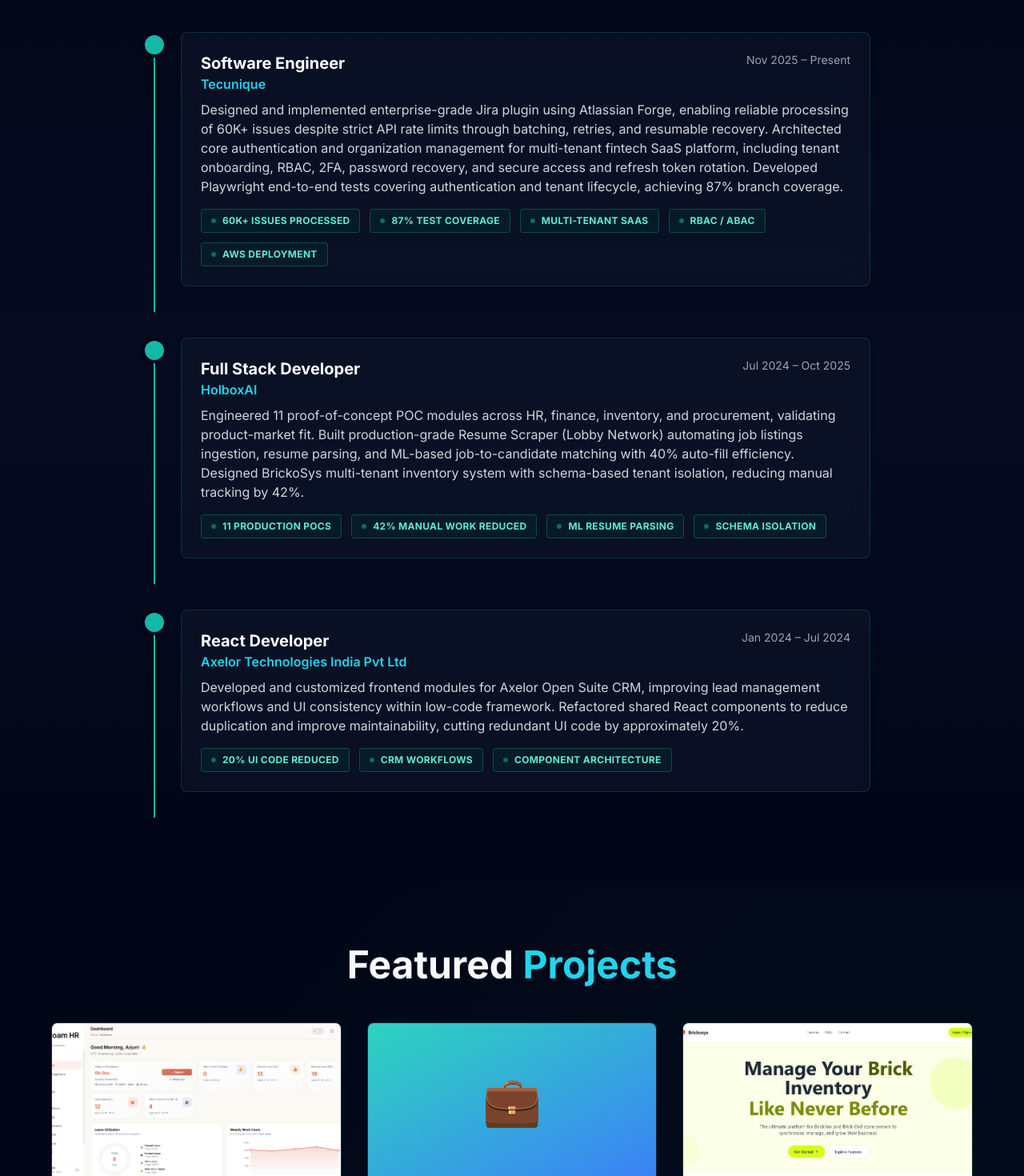
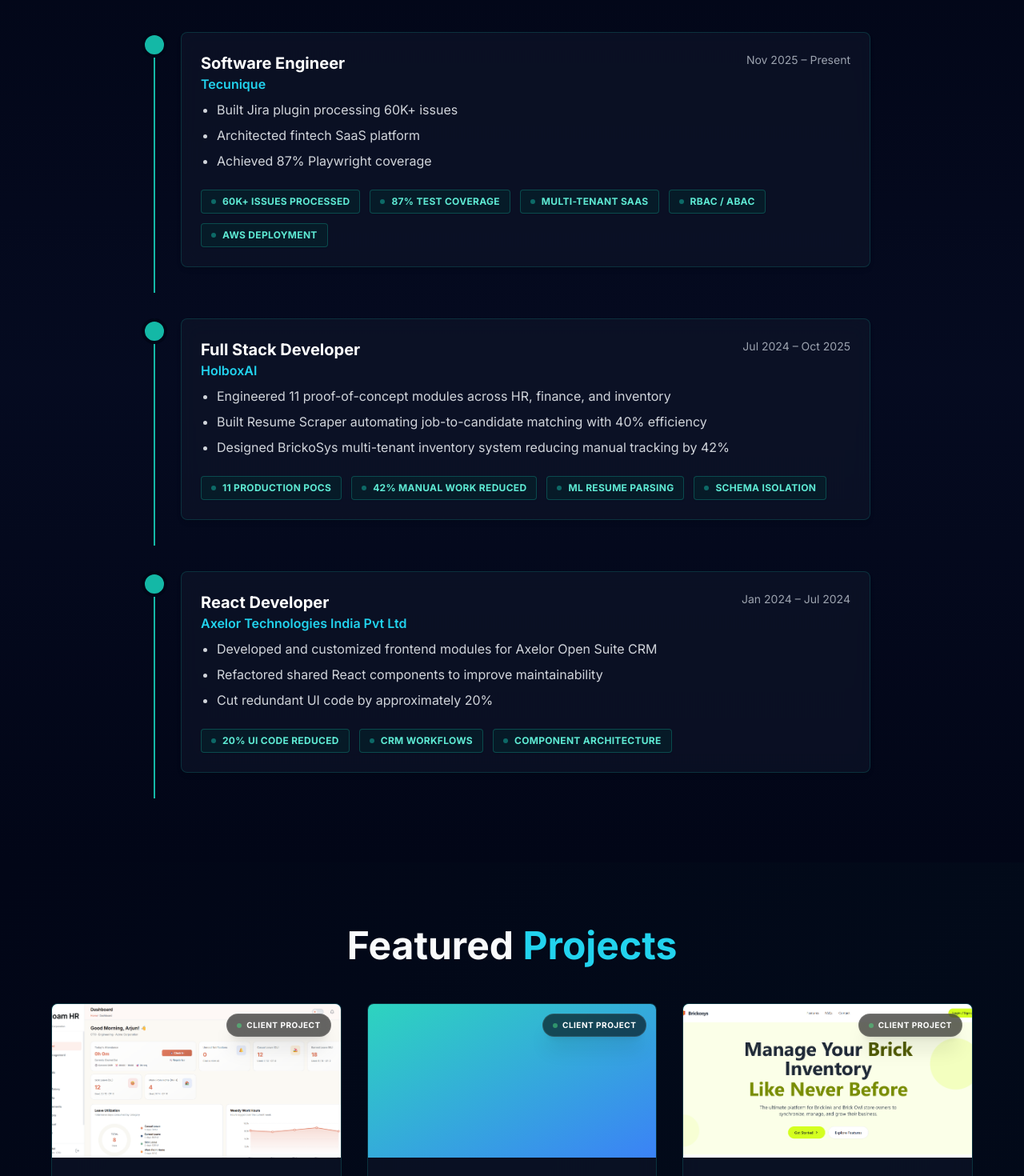
Before and after one commit to RupeshDev18/rupesh-portfolio, a React (Vite) app: page / in a window 1280 px wide. Shown: the part 3880-5350 px from the top of the page at 80% size. Built offline with nearby package versions, Linux system fonts and the light colour scheme.

Commit message:
fix: improvised contact section, blog section and experience

```diff
--- a/src/components/blog/Blog.jsx
+++ b/src/components/blog/Blog.jsx
@@ -32,12 +32,6 @@
               }}
               whileHover={{ y: -8, scale: 1.02 }}
             >
-              <Link to={`/blog/${post.id}`}>
-                <div className="h-40 bg-gradient-to-br from-teal-400 to-blue-500 flex items-center justify-center text-5xl cursor-pointer select-none">
-                  {post.image}
-                </div>
-              </Link>
-
               <div className="p-6 flex-1 flex flex-col">
                 <span className="inline-block px-3 py-1 bg-teal-50 dark:bg-teal-950/30 text-teal-800 dark:text-teal-300 rounded-full text-xs font-semibold mb-2 w-fit">
                   {post.category}
--- a/src/components/experience/Experience.jsx
+++ b/src/components/experience/Experience.jsx
@@ -45,7 +45,11 @@
                   <span className="text-sm text-gray-500 dark:text-gray-400 whitespace-nowrap ml-4">{exp.period}</span>
                 </div>
 
-                <p className="text-gray-700 dark:text-gray-300 mb-4">{exp.description}</p>
+                <ul className="list-disc list-outside ml-5 text-gray-700 dark:text-gray-300 mb-6 space-y-2">
+                  {exp.highlights?.map((point, i) => (
+                    <li key={i}>{point}</li>
+                  ))}
+                </ul>
 
                 <div className="flex flex-wrap gap-3">
                   {exp.skills.map((skill, i) => (
--- a/src/components/footer/Footer.jsx
+++ b/src/components/footer/Footer.jsx
@@ -61,7 +61,7 @@
 
         <div className="border-t border-gray-800 pt-8 text-center text-gray-400 text-sm">
           <p>&copy; {currentYear} Rupesh Yadav. All rights reserved.</p>
-          <p className="mt-2">Designed & Built with ❤️ using React & Framer Motion</p>
+          {/* <p className="mt-2">Designed & Built with ❤️ using React & Framer Motion</p> */}
         </div>
       </div>
     </footer>
--- a/src/components/projects/Projects.jsx
+++ b/src/components/projects/Projects.jsx
@@ -36,18 +36,21 @@
               whileHover={{ y: -10, scale: 1.02 }}
             >
               <div
-                className="h-48 bg-gradient-to-br from-teal-400 to-blue-500 flex items-center justify-center text-6xl overflow-hidden relative cursor-pointer group/img"
+                className={`h-48 bg-gradient-to-br from-teal-400 to-blue-500 flex items-center justify-center overflow-hidden relative ${project.imagePath ? 'cursor-pointer group/img' : ''}`}
                 onClick={() => project.imagePath && setSelectedImage(new URL(`../../assets/projects/${project.imagePath}`, import.meta.url).href)}
               >
-                {project.imagePath ? (
+                {/* Client Project Badge */}
+                <div className="absolute top-3 right-3 z-30 bg-black/60 backdrop-blur-md border border-white/10 text-white text-[10px] font-bold px-3 py-1.5 rounded-full uppercase tracking-wider shadow-xl flex items-center gap-1.5">
+                  <span className="w-1.5 h-1.5 rounded-full bg-green-400 animate-pulse"></span> Client Project
+                </div>
+
+                {project.imagePath && (
                   <>
                     <img src={new URL(`../../assets/projects/${project.imagePath}`, import.meta.url).href} alt={project.title} className="w-full h-full object-cover object-top hover:scale-105 transition-transform duration-500" />
                     <div className="absolute inset-0 bg-black/20 group-hover/img:bg-black/10 transition-colors duration-300 z-20 pointer-events-none flex items-center justify-center opacity-0 group-hover/img:opacity-100">
                       <span className="bg-black/50 text-white text-xs px-3 py-1 rounded-full backdrop-blur-sm font-bold shadow-lg">Enlarge</span>
                     </div>
                   </>
-                ) : (
-                  project.image
                 )}
               </div>
 
--- a/src/data/blogData.js
+++ b/src/data/blogData.js
@@ -6,7 +6,6 @@
     date: "Mar 15, 2026",
     readTime: "8 min read",
     category: "Backend Architecture",
-    image: "⚙️",
     content: `
 When building enterprise-grade Jira plugins using Atlassian Forge, one of the most critical challenges developers face is strict API rate limiting. During a recent project at Tecunique, I was tasked with reliably processing over 60,000 Jira issues for a synchronization task.
 
@@ -87,7 +86,6 @@
     date: "Feb 28, 2026",
     readTime: "10 min read",
     category: "Database Design",
-    image: "🗄️",
     content: `
 Building a multi-tenant SaaS application requires making a fundamental architectural decision early on: **How do we isolate tenant data?**
 
@@ -162,7 +160,6 @@
     date: "Jan 10, 2026",
     readTime: "12 min read",
     category: "AI/ML",
-    image: "🧠",
     content: `
 The modern job search is incredibly tedious. Candidates spend hours re-typing the exact same information into hundreds of slightly different Applicant Tracking Systems (ATS).
 
--- a/src/data/data.json
+++ b/src/data/data.json
@@ -64,7 +64,11 @@
       "company": "Tecunique",
       "period": "Nov 2025 – Present",
       "location": "Vadodara, Gujarat",
-      "description": "Designed and implemented enterprise-grade Jira plugin using Atlassian Forge, enabling reliable processing of 60K+ issues despite strict API rate limits through batching, retries, and resumable recovery. Architected core authentication and organization management for multi-tenant fintech SaaS platform, including tenant onboarding, RBAC, 2FA, password recovery, and secure access and refresh token rotation. Developed Playwright end-to-end tests covering authentication and tenant lifecycle, achieving 87% branch coverage.",
+      "highlights": [
+        "Built Jira plugin processing 60K+ issues",
+        "Architected fintech SaaS platform",
+        "Achieved 87% Playwright coverage"
+      ],
       "skills": ["60K+ Issues Processed", "87% Test Coverage", "Multi-Tenant SaaS", "RBAC / ABAC", "AWS Deployment"]
     },
     {
@@ -72,7 +76,11 @@
       "company": "HolboxAI",
       "period": "Jul 2024 – Oct 2025",
       "location": "Ahmedabad, Gujarat",
-      "description": "Engineered 11 proof-of-concept POC modules across HR, finance, inventory, and procurement, validating product-market fit. Built production-grade Resume Scraper (Lobby Network) automating job listings ingestion, resume parsing, and ML-based job-to-candidate matching with 40% auto-fill efficiency. Designed BrickoSys multi-tenant inventory system with schema-based tenant isolation, reducing manual tracking by 42%.",
+      "highlights": [
+        "Engineered 11 proof-of-concept modules across HR, finance, and inventory",
+        "Built Resume Scraper automating job-to-candidate matching with 40% efficiency",
+        "Designed BrickoSys multi-tenant inventory system reducing manual tracking by 42%"
+      ],
       "skills": ["11 Production POCs", "42% Manual Work Reduced", "ML Resume Parsing", "Schema Isolation"]
     },
     {
@@ -80,7 +88,11 @@
       "company": "Axelor Technologies India Pvt Ltd",
       "period": "Jan 2024 – Jul 2024",
       "location": "Surat, Gujarat",
-      "description": "Developed and customized frontend modules for Axelor Open Suite CRM, improving lead management workflows and UI consistency within low-code framework. Refactored shared React components to reduce duplication and improve maintainability, cutting redundant UI code by approximately 20%.",
+      "highlights": [
+        "Developed and customized frontend modules for Axelor Open Suite CRM",
+        "Refactored shared React components to improve maintainability",
+        "Cut redundant UI code by approximately 20%"
+      ],
       "skills": ["20% UI Code Reduced", "CRM Workflows", "Component Architecture"]
     }
   ],
@@ -89,7 +101,6 @@
       "id": "cleardays-hrms",
       "title": "SiloamHR: Enterprise Multi-Tenant HRMS",
       "description": "Designed scalable multi-tenant architecture using shared-database schema with row-level security supporting 200+ organizations. Architected hybrid RBAC and ABAC permission system with Redis caching achieving sub-100ms P99 latency.",
-      "image": "🏢",
       "imagePath": "siloamHR.png",
       "tags": ["React 19", "Node.js", "PostgreSQL", "Redis", "RBAC/ABAC", "AWS"],
       "github": "https://github.com/rupeshdev18/cleardays",
@@ -107,7 +118,6 @@
       "id": "lobby-network",
       "title": "Lobby Network: Job Search Platform",
       "description": "Developed job platform that scrapes listings from Workday and portals, performs stop-word removal and stemming, and matches jobs to candidates using parsed resume data. Auto-fills applications with 40% efficiency.",
-      "image": "💼",
       "tags": ["Next.js", "Node.js", "Python", "Web Scraping", "Resume Parsing"],
       "github": "https://github.com/rupeshdev18/lobby-network",
       "live": "#",
@@ -124,7 +134,6 @@
       "id": "brickosys-inventory",
       "title": "BrickoSys: Inventory & Warehouse MS",
       "description": "Built multi-tenant inventory system for Lego parts with modular APIs for stock tracking, order picking, and warehouse management. Schema-based partitioning reduced manual tracking by 42%.",
-      "image": "🧱",
       "imagePath": "brickosys.png",
       "tags": ["React", "Node.js", "PostgreSQL", "AWS S3", "Tenant Isolation"],
       "github": "https://github.com/rupeshdev18/brickosys",
@@ -141,7 +150,6 @@
       "id": "ai-email-assistant",
       "title": "AI Email Assistant",
       "description": "Developed Gmail add-on using OpenAI APIs to generate context-aware replies with tone customization. Added speech-based input via Web Speech API and deployed backend inference on AWS Lambda.",
-      "image": "✉️",
       "tags": ["Next.js", "Google Apps Script", "OpenAI API", "AWS Lambda", "Web Speech API"],
       "github": "https://github.com/rupeshdev18/ai-email-assistant",
       "live": "#"
```
Also changed, not shown: src/components/contact/Contact.jsx (+37 -16 lines).
